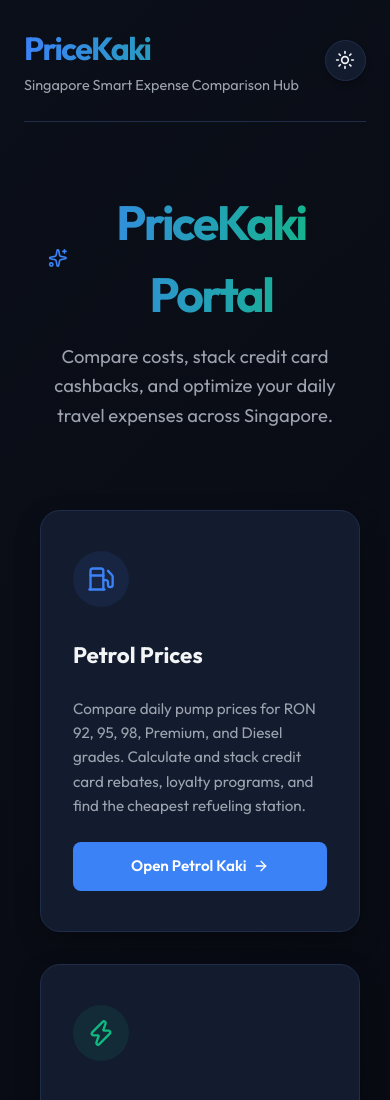
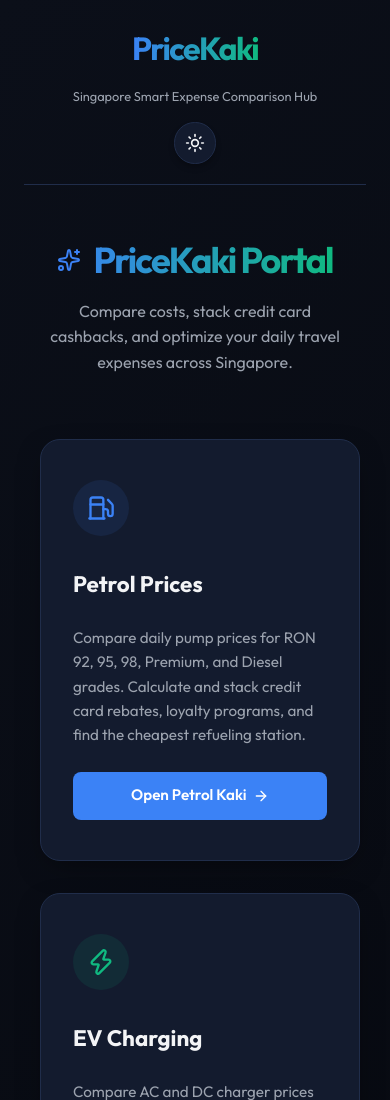
Before and after one commit to JunnLonng/PriceKaki, a plain HTML site: page index.html in a window 390 px wide. Shown: the top 1100 px of the page. Drawn offline with nearby package versions, Linux system fonts and the light colour scheme.

Commit message:
style: polish mobile responsiveness for headers and landing hero

```diff
--- a/index.html
+++ b/index.html
@@ -134,6 +134,18 @@
       transition: var(--transition);
       cursor: pointer;
     }
+
+    @media (max-width: 640px) {
+      .portal-hero h1 {
+        font-size: 2.25rem;
+      }
+      .portal-hero p {
+        font-size: 1rem;
+      }
+      .portal-hero {
+        padding: 2rem 1rem;
+      }
+    }
   </style>
 </head>
 <body>
--- a/styles/main.css
+++ b/styles/main.css
@@ -877,3 +877,40 @@
   color: var(--text-muted);
   white-space: nowrap;
 }
+
+/* Mobile responsiveness adjustments for header navigation */
+@media (max-width: 640px) {
+  header {
+    flex-direction: column;
+    align-items: center;
+    text-align: center;
+    gap: 1rem;
+    padding-bottom: 1.25rem;
+  }
+
+  header .logo-section {
+    display: flex;
+    flex-direction: column;
+    align-items: center;
+    gap: 0.25rem;
+  }
+
+  header h1 {
+    font-size: 1.6rem;
+  }
+
+  header .logo-section p {
+    font-size: 0.8rem;
+  }
+
+  /* Target the nav container */
+  header > div {
+    flex-wrap: wrap;
+    justify-content: center;
+    gap: 0.75rem !important;
+  }
+
+  .nav-link {
+    font-size: 0.8rem !important;
+  }
+}
```
